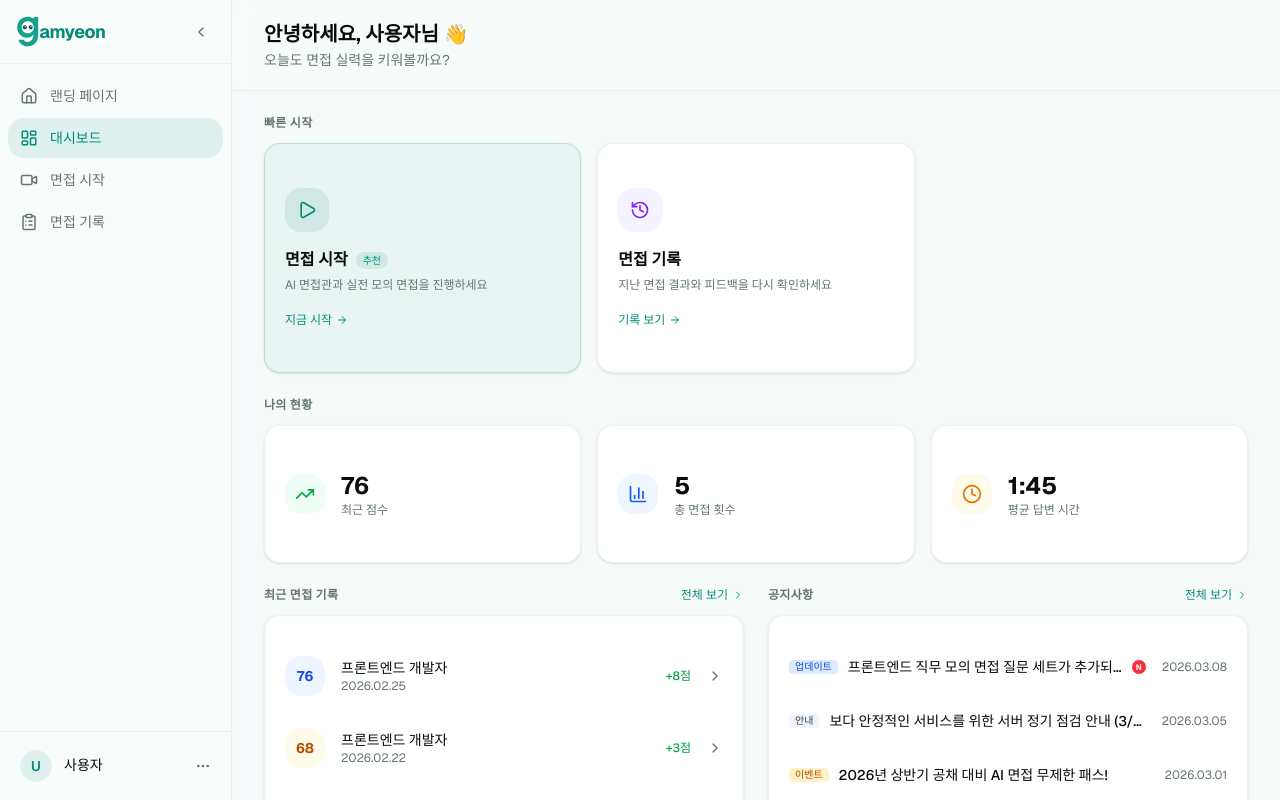
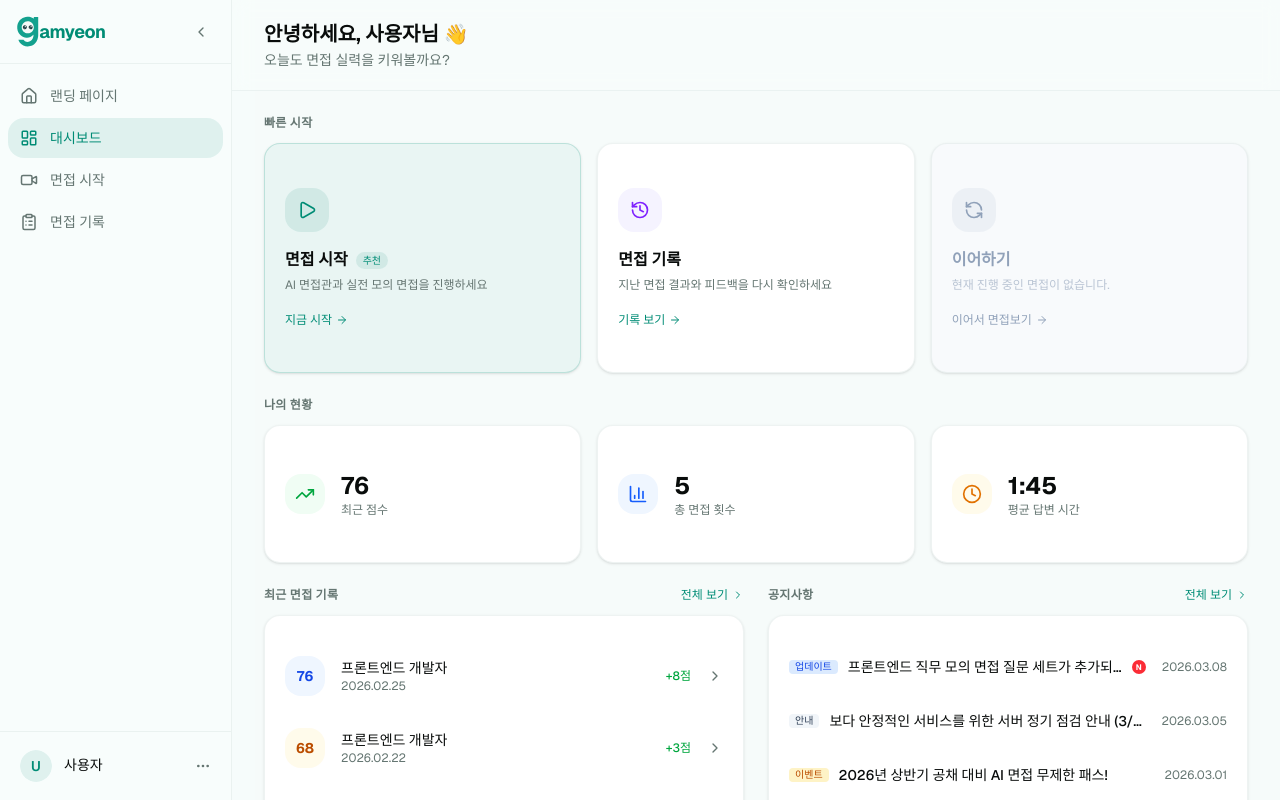
Before and after one commit to team-gamyeon/gamyeon-nextjs-frontend, a Next.js app: page /dashboard in a window 1280 px wide. Built offline with nearby package versions, Linux system fonts and the light colour scheme.

Commit message:
feat: 이어하기 컴포넌트 ui 추가

```diff
--- /dev/null
+++ b/src/featured/dashboard/components/QuickStartCard.tsx
@@ -0,0 +1,79 @@
+import { ElementType } from 'react'
+import Link from 'next/link'
+import { Card, CardContent } from '@/shared/ui/card'
+import { Badge } from '@/shared/ui/badge'
+import { ArrowRight } from 'lucide-react'
+
+export interface QuickStartCardProps {
+  title: string
+  description: string
+  icon: ElementType
+  iconStyle?: string
+  iconColorStyle?: string
+  href: string
+  buttonText: string
+  isRecommended?: boolean
+  isDisabled?: boolean
+  onClick?: () => void
+}
+
+export function QuickStartCard({
+  title,
+  description,
+  icon: Icon,
+  iconStyle = 'bg-primary/10 text-primary group-hover:bg-primary/20',
+  iconColorStyle = 'text-primary',
+  href,
+  buttonText,
+  isRecommended = false,
+  isDisabled = false,
+  onClick,
+}: QuickStartCardProps) {
+  const CardContainer = (
+    <Card
+      className={`group flex h-full flex-col transition-all ${
+        isDisabled
+          ? 'border-border/50 cursor-not-allowed bg-slate-50'
+          : 'border-border/50 hover:border-primary/30 hover:shadow-primary/5 cursor-pointer hover:shadow-md'
+      } ${!isDisabled && isRecommended ? 'border-primary/20 bg-primary/5 hover:border-primary/40 hover:shadow-primary/10' : ''}`}
+    >
+      <CardContent className="flex flex-1 flex-col p-5">
+        <div
+          className={`mb-4 flex h-11 w-11 shrink-0 items-center justify-center rounded-xl transition-colors ${
+            isDisabled ? 'bg-slate-200/50 text-slate-400' : iconStyle
+          }`}
+        >
+          <Icon className={`h-5 w-5 ${isDisabled ? 'text-slate-400' : iconColorStyle}`} />
+        </div>
+        <div className="mb-1 flex items-center gap-2">
+          <h3 className={`font-semibold ${isDisabled ? 'text-slate-400' : ''}`}>{title}</h3>
+          {!isDisabled && isRecommended && (
+            <Badge className="bg-primary/10 text-primary px-1.5 py-0 text-[10px]">추천</Badge>
+          )}
+        </div>
+        <p
+          className={`flex-1 text-xs leading-relaxed ${isDisabled ? 'text-slate-400 opacity-60' : 'text-muted-foreground'}`}
+        >
+          {description}
+        </p>
+        <div
+          className={`mt-4 flex shrink-0 items-center gap-1 text-xs font-medium ${
+            isDisabled ? 'text-slate-400' : 'text-primary'
+          }`}
+        >
+          {buttonText} {<ArrowRight className="h-3 w-3" />}
+        </div>
+      </CardContent>
+    </Card>
+  )
+
+  if (isDisabled) {
+    return <div className="h-full w-full">{CardContainer}</div>
+  }
+
+  return (
+    <Link href={href} onClick={onClick} className="block h-full w-full">
+      {CardContainer}
+    </Link>
+  )
+}
--- a/src/featured/dashboard/components/QuickStartSection.tsx
+++ b/src/featured/dashboard/components/QuickStartSection.tsx
@@ -1,10 +1,9 @@
 'use client'
 
-import Link from 'next/link'
 import { motion } from 'framer-motion'
-import { Card, CardContent } from '@/shared/ui/card'
-import { Badge } from '@/shared/ui/badge'
-import { Play, History, ArrowRight } from 'lucide-react'
+// FastForward 대신 RefreshCcw로 변경 (필요시 ImagePlay로 교체 가능)
+import { Play, History, RefreshCcw } from 'lucide-react'
+import { QuickStartCard } from '@/featured/dashboard/components/QuickStartCard'
 
 const fadeUp = {
   hidden: { opacity: 0, y: 16 },
@@ -16,51 +15,75 @@ const fadeUp = {
 }
 
 export function QuickStartSection() {
+  // TODO: 실제 유저 상태(진행 중인 면접 여부)에 따라 이 값을 동적으로 설정해야 합니다.
+  // true : 이어보기 활성화
+  // false : 이어보기 비활성화
+  const hasInProgressInterview = false
+
   return (
     <div>
       <h2 className="text-muted-foreground mb-3 text-xs font-semibold tracking-wide uppercase">
         빠른 시작
       </h2>
-      <div className="grid gap-4 md:grid-cols-3">
-        <motion.div initial="hidden" animate="visible" variants={fadeUp} custom={1}>
-          <Link href="/interview">
-            <Card className="group border-primary/20 bg-primary/5 hover:border-primary/40 hover:shadow-primary/10 cursor-pointer transition-all hover:shadow-md">
-              <CardContent className="p-5">
-                <div className="bg-primary/10 group-hover:bg-primary/20 mb-4 flex h-11 w-11 items-center justify-center rounded-xl transition-colors">
-                  <Play className="text-primary h-5 w-5" />
-                </div>
-                <div className="mb-1 flex items-center gap-2">
-                  <h3 className="font-semibold">면접 시작</h3>
-                  <Badge className="bg-primary/10 text-primary px-1.5 py-0 text-[10px]">추천</Badge>
-                </div>
-                <p className="text-muted-foreground text-xs leading-relaxed">
-                  AI 면접관과 실전 모의 면접을 진행하세요
-                </p>
-                <div className="text-primary mt-4 flex items-center gap-1 text-xs font-medium">
-                  지금 시작 <ArrowRight className="h-3 w-3" />
-                </div>
-              </CardContent>
-            </Card>
-          </Link>
+      <div className="flex h-57.5 flex-row gap-4">
+        <motion.div
+          initial="hidden"
+          animate="visible"
+          variants={fadeUp}
+          custom={1}
+          className="flex-1"
+        >
+          <QuickStartCard
+            title="면접 시작"
+            description="AI 면접관과 실전 모의 면접을 진행하세요"
+            icon={Play}
+            iconStyle="bg-primary/10 text-primary group-hover:bg-primary/20"
+            iconColorStyle="text-primary"
+            href="/interview"
+            buttonText="지금 시작"
+            isRecommended={true}
+          />
         </motion.div>
 
-        <motion.div initial="hidden" animate="visible" variants={fadeUp} custom={2}>
-          <Link href="/history">
-            <Card className="group border-border/50 hover:border-primary/30 hover:shadow-primary/5 cursor-pointer transition-all hover:shadow-md">
-              <CardContent className="p-5">
-                <div className="mb-4 flex h-11 w-11 items-center justify-center rounded-xl bg-violet-50 transition-colors group-hover:bg-violet-100">
-                  <History className="h-5 w-5 text-violet-600" />
-                </div>
-                <h3 className="mb-1 font-semibold">면접 기록</h3>
-                <p className="text-muted-foreground text-xs leading-relaxed">
-                  지난 면접 결과와 피드백을 다시 확인하세요
-                </p>
-                <div className="text-primary mt-4 flex items-center gap-1 text-xs font-medium">
-                  기록 보기 <ArrowRight className="h-3 w-3" />
-                </div>
-              </CardContent>
-            </Card>
-          </Link>
+        <motion.div
+          initial="hidden"
+          animate="visible"
+          variants={fadeUp}
+          custom={2}
+          className="flex-1"
+        >
+          <QuickStartCard
+            title="면접 기록"
+            description="지난 면접 결과와 피드백을 다시 확인하세요"
+            icon={History}
+            iconStyle="bg-violet-50 text-violet-600 group-hover:bg-violet-100"
+            iconColorStyle="text-violet-600"
+            href="/history"
+            buttonText="기록 보기"
+          />
+        </motion.div>
+
+        <motion.div
+          initial="hidden"
+          animate="visible"
+          variants={fadeUp}
+          custom={3}
+          className="flex-1"
+        >
+          <QuickStartCard
+            title="이어하기"
+            description={
+              hasInProgressInterview
+                ? '진행중인 면접이 있습니다. 이어서 진행해 보세요'
+                : '현재 진행 중인 면접이 없습니다.'
+            }
+            icon={RefreshCcw}
+            iconStyle="bg-blue-50 text-blue-600 group-hover:bg-blue-100"
+            iconColorStyle="text-blue-600"
+            href="/interview/continue"
+            buttonText="이어서 면접보기"
+            isDisabled={!hasInProgressInterview}
+          />
         </motion.div>
       </div>
     </div>
```
